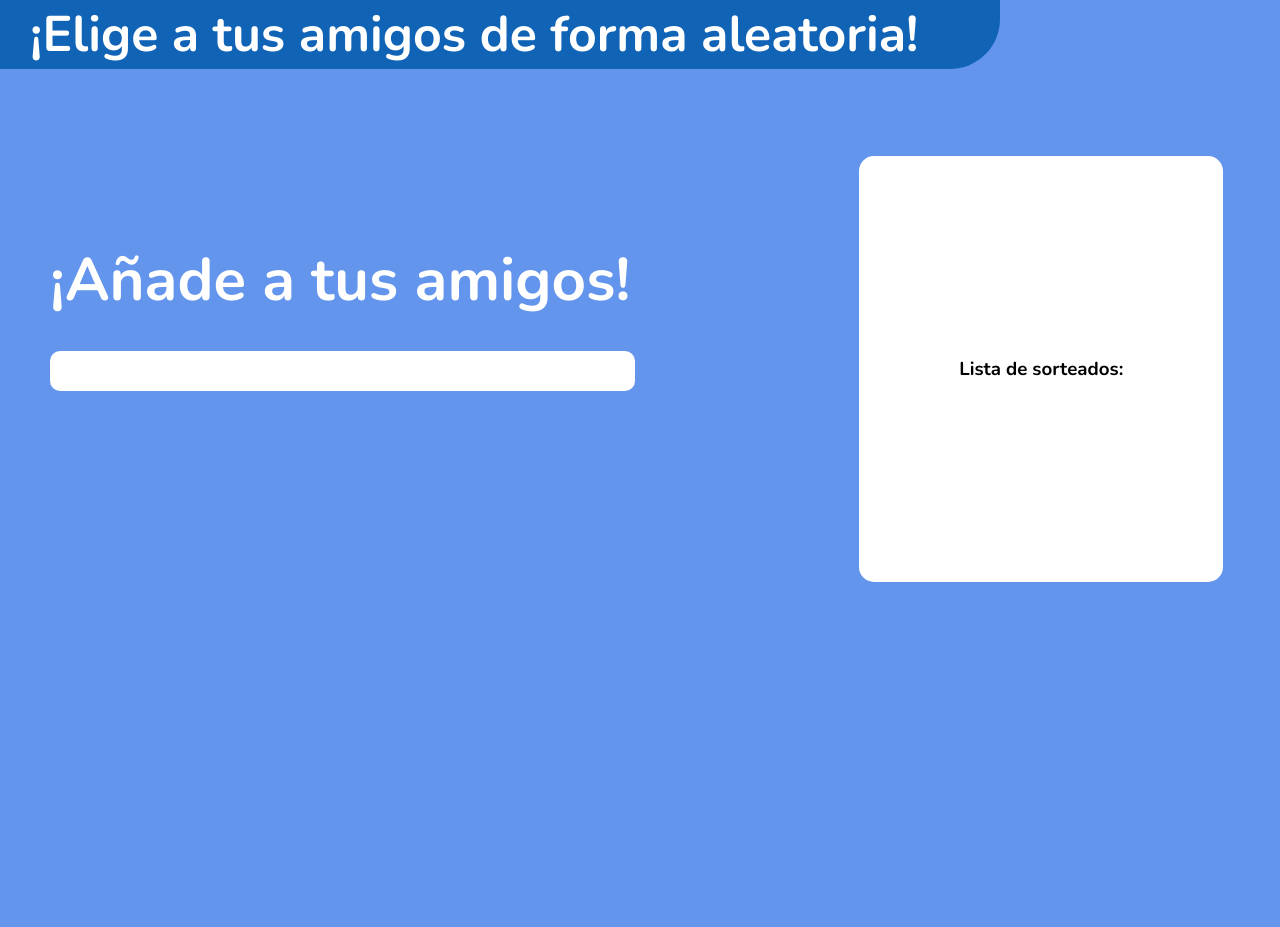
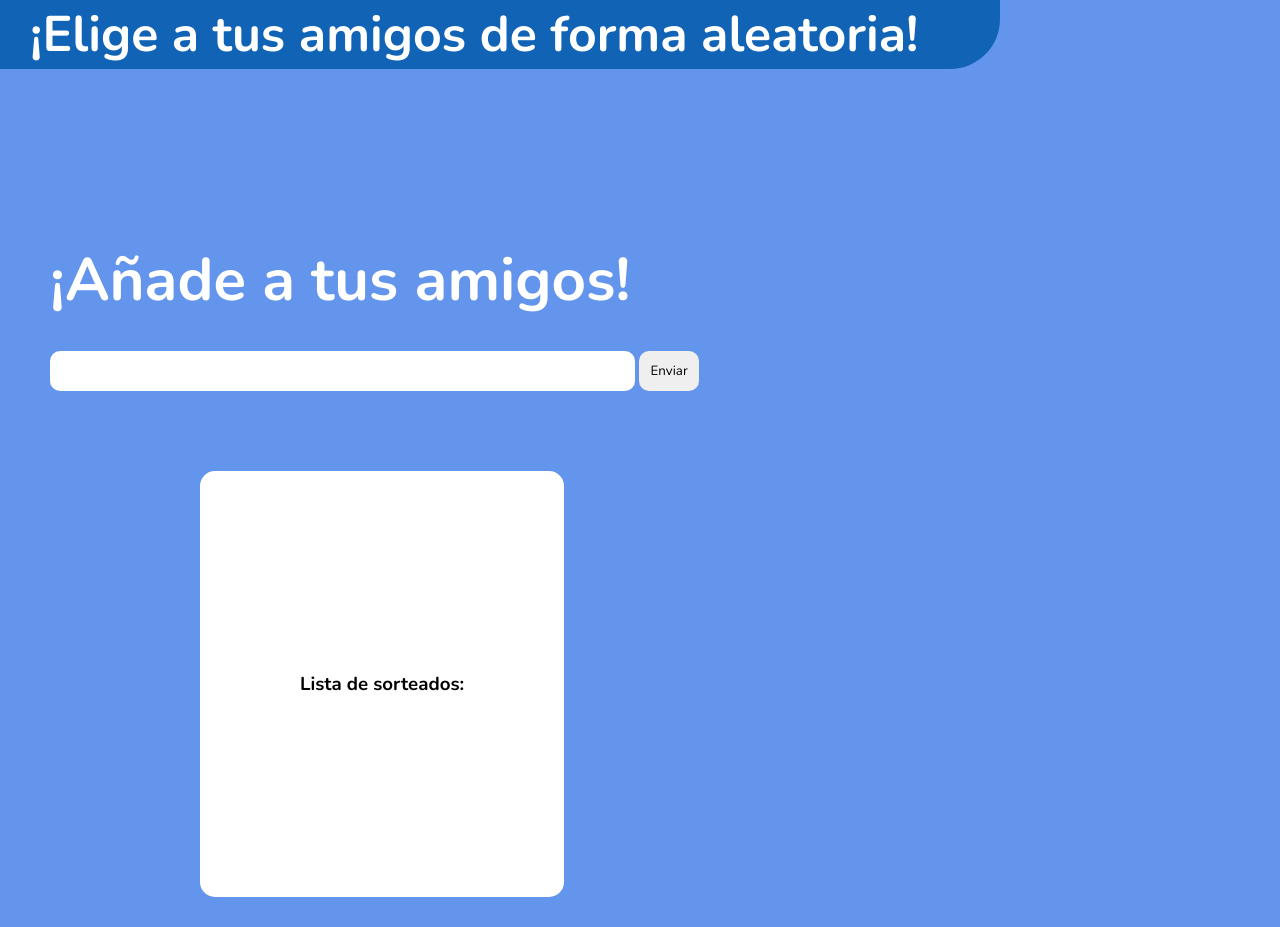
Before and after one commit to Mettazon77/amigo-secreto, a plain HTML site: page index.html in a window 1280 px wide. Before the commit the page ends 800 px from the top, so only its background shows below. Drawn offline with nearby package versions, Linux system fonts and the light colour scheme; a web font is replaced by a local one.

Commit message:
Nombres y crear parrafos al div

```diff
--- a/app.js
+++ b/app.js
@@ -0,0 +1,14 @@
+let indicador = document.getElementById('asd');
+let listaNombre = []
+
+function agregarNombre() {
+    let divLista = document.getElementById('lista');
+    let nombre = document.getElementById('entradaNombres').value;
+    let parrafoNombre = document.createElement('p');
+    parrafoNombre.innerHTML = nombre
+    divLista.appendChild(parrafoNombre);
+
+    return nombre;
+}
+
+console.log(agregarNombre());
--- a/index.html
+++ b/index.html
@@ -11,13 +11,13 @@
         <h1>¡Elige a tus amigos de forma aleatoria!</h1>
     </div>
     <div class="main-box">
-        <h2>¡Añade a tus amigos!</h2>
-        <input type="text" class="entrada">
+        <h2 class="texto" id="asd">¡Añade a tus amigos!</h2>
+        <input id="entradaNombres" class="entrada">
+        <button onclick="agregarNombre()" class="botonEnviar">Enviar</button>
     </div>
 
-    <div class="lista">
+    <div class="lista" id="lista">
     <h3>Lista de sorteados:</h3>
-    <p></p>
 
     </div>
 
--- a/style.css
+++ b/style.css
@@ -43,3 +43,9 @@ body {
     display: inline-block;
     border-radius: 15px;
 }
+.botonEnviar{
+    width: 60px;
+    height: 40px;
+    border: none;
+    border-radius: 10px;
+}
```
